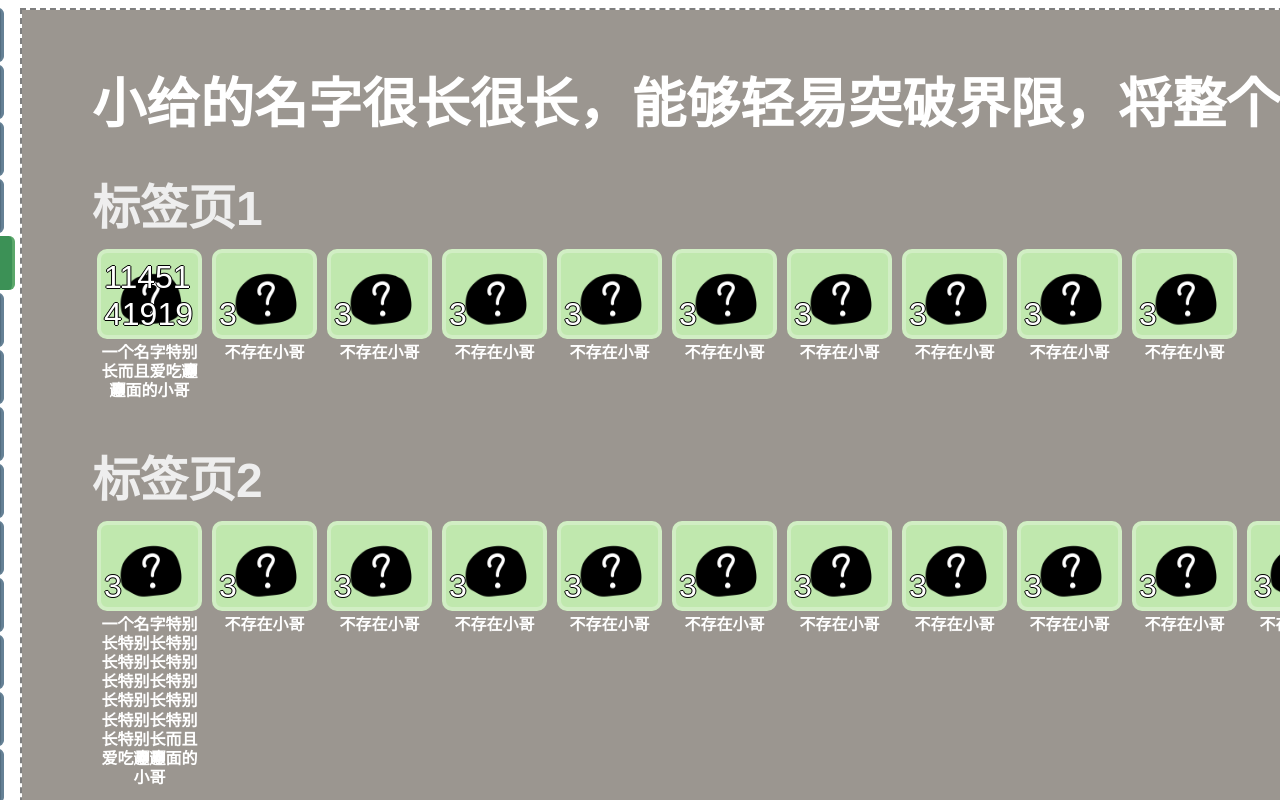
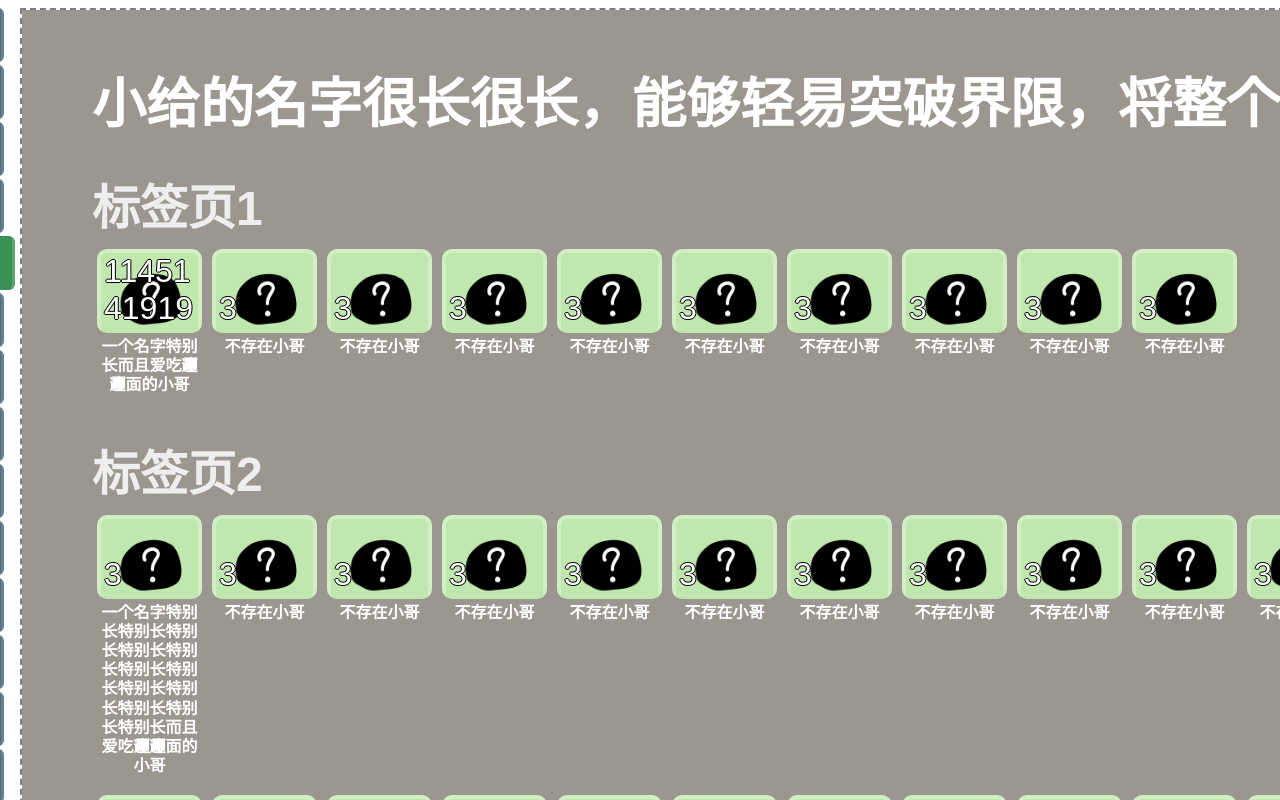
Before and after one commit to kagamibot-team/kagami-bot-frontend, a Vue app: page /storage in a window 1280 px wide. Shown: the top 800 px of the page. Built offline with nearby package versions, Linux system fonts and the light colour scheme.

Commit message:
fix height

```diff
--- a/src/components/DisplayBoxSmall.vue
+++ b/src/components/DisplayBoxSmall.vue
@@ -19,7 +19,7 @@ const props = defineProps<DisplayBoxData>()
 <style scoped>
 .display-box {
     width: 105px;
-    height: 90px;
+    height: 84px;
     border-radius: 10px;
     box-sizing: border-box;
     overflow: hidden;
```
